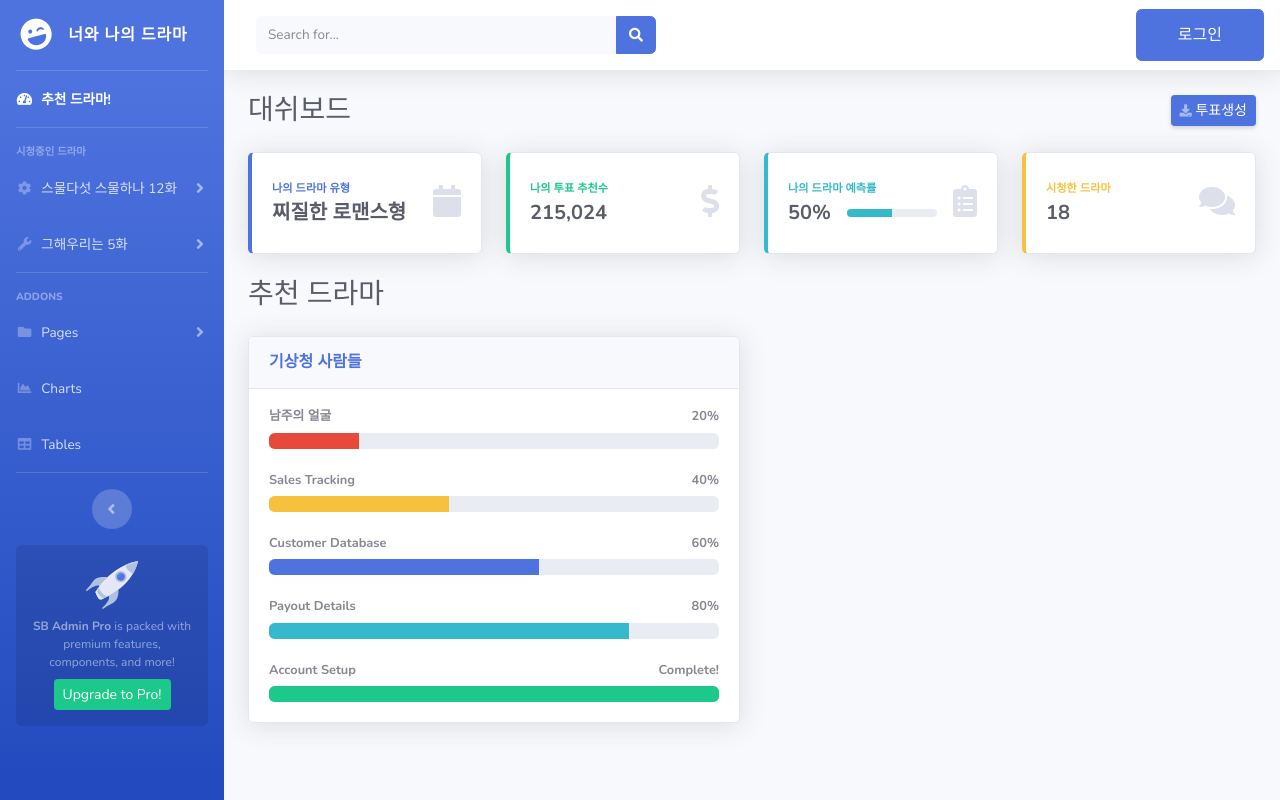
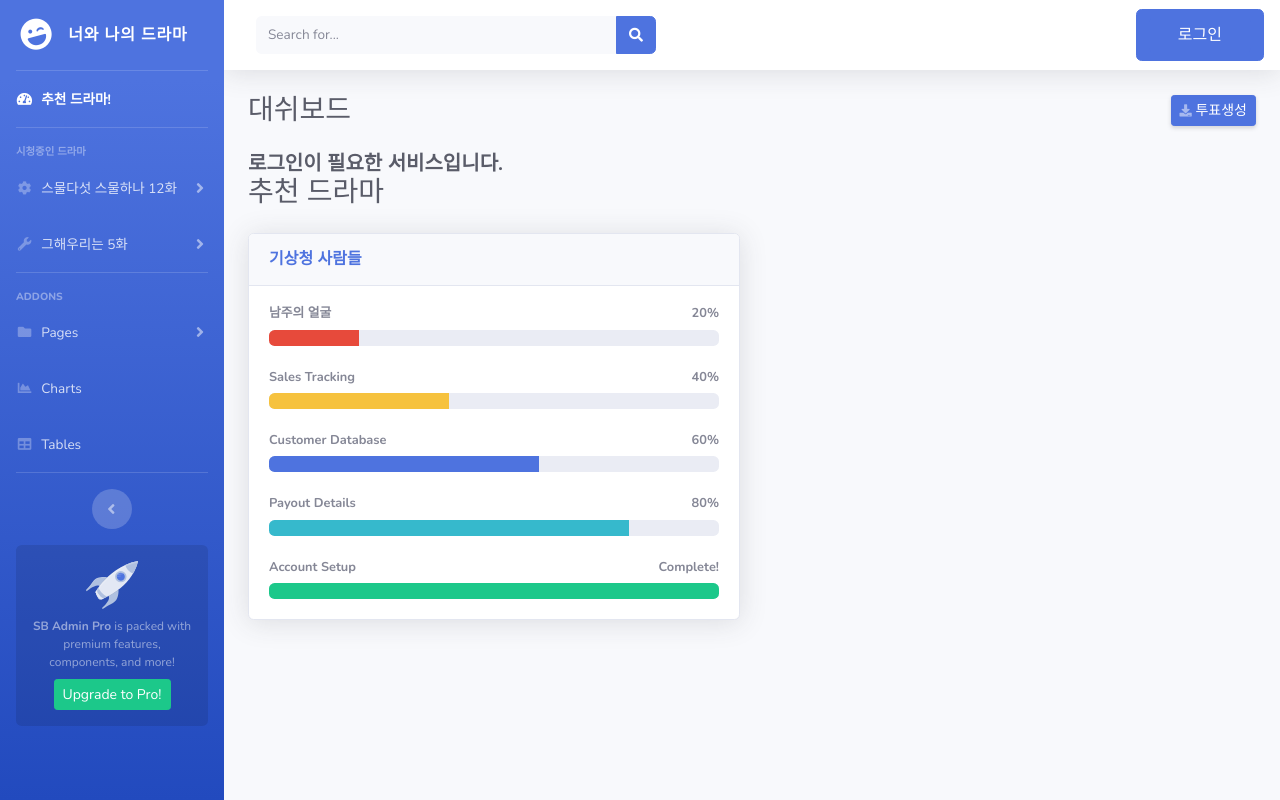
Before and after one commit to van1164/Drama_community, a Django app: page /index in a window 1280 px wide. Run offline with Django 3.2, Linux system fonts and the light colour scheme; some libraries are stand-ins or nearby versions.

Commit message:
Update index.html

```diff
--- a/Drama_CM/CM/templates/main/index.html
+++ b/Drama_CM/CM/templates/main/index.html
@@ -32,7 +32,7 @@
         <ul class="navbar-nav bg-gradient-primary sidebar sidebar-dark accordion" id="accordionSidebar">
 
             <!-- Sidebar - Brand -->
-            <a class="sidebar-brand d-flex align-items-center justify-content-center" href="index.html">
+            <a class="sidebar-brand d-flex align-items-center justify-content-center" href="index">
                 <div class="sidebar-brand-icon rotate-n-15">
                     <i class="fas fa-laugh-wink"></i>
                 </div>
@@ -44,7 +44,7 @@
 
             <!-- Nav Item - Dashboard -->
             <li class="nav-item active">
-                <a class="nav-link" href="index.html">
+                <a class="nav-link" href="index">
                     <i class="fas fa-fw fa-tachometer-alt"></i>
                     <span>추천 드라마!</span></a>
             </li>
@@ -214,7 +214,9 @@
                         <a href="#" class="d-none d-sm-inline-block btn btn-sm btn-primary shadow-sm"><i
                                 class="fas fa-download fa-sm text-white-50"></i> 투표생성</a>
                     </div>
-
+                    {%if login == False%}
+                    <div class="h5 mb-0 font-weight-bold text-gray-800">로그인이 필요한 서비스입니다.</div>
+                    {%else%}
                     <!-- Content Row -->
                     <div class="row">
 
@@ -301,6 +303,9 @@
                             </div>
                         </div>
                     </div>
+
+                    {%endif%}
+
                     <!-- Page Heading -->
                     <div class="d-sm-flex align-items-center justify-content-between mb-4">
                         <h1 class="h3 mb-0 text-gray-800">추천 드라마</h1>
```
